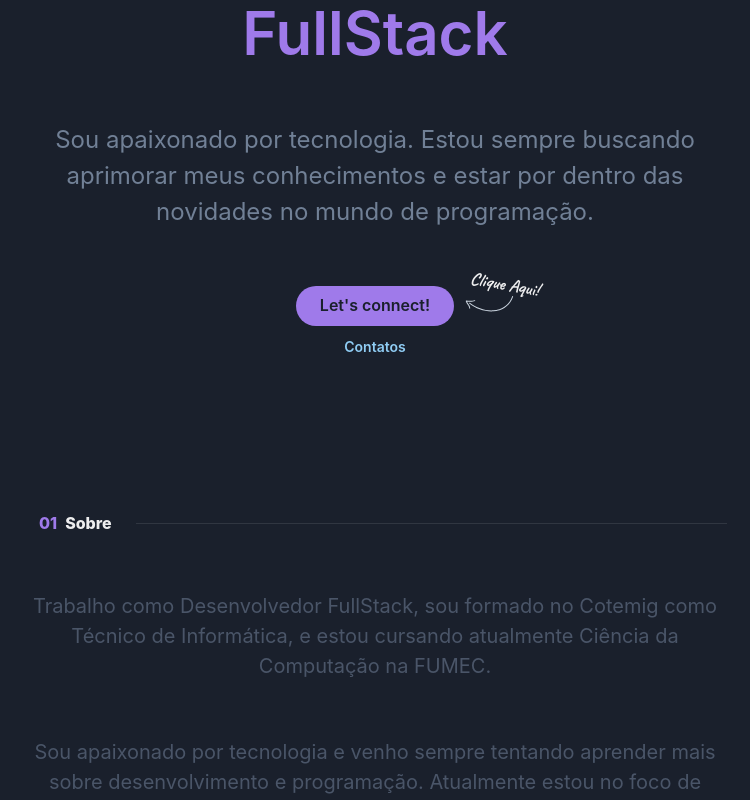
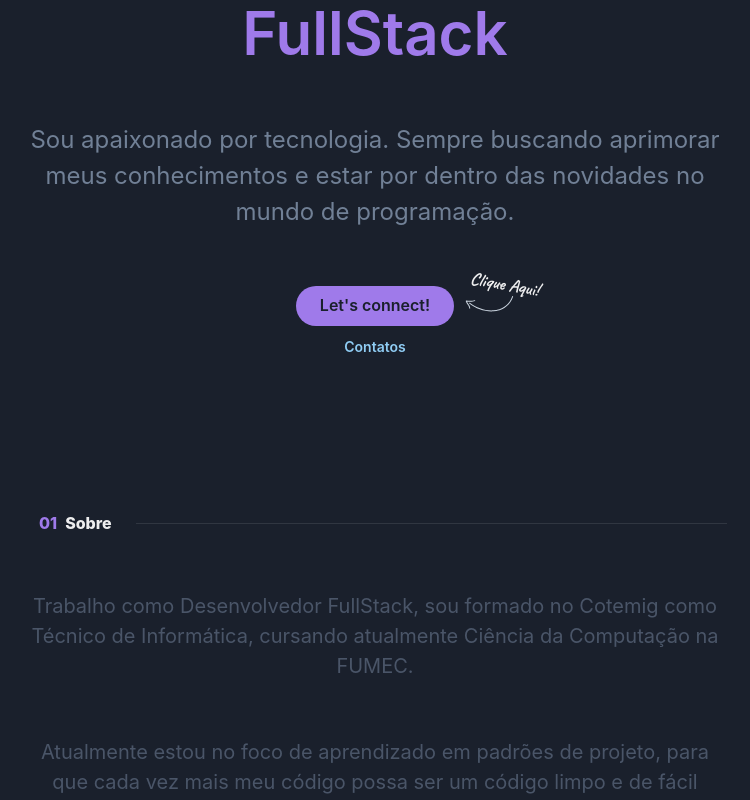
Before and after one commit to joaol23/portifolio, a Next.js app: page / in a window 1280 px wide. Shown: the part 340-1140 px from the top of the page, without its empty margins (265-1015 px from the left). Built offline with nearby package versions, Linux system fonts and the light colour scheme.

Commit message:
arrumando alguns textos

```diff
--- a/src/components/About.tsx
+++ b/src/components/About.tsx
@@ -33,10 +33,9 @@ export default function About({ color }: AboutComponent) {
             <Divider orientation="horizontal" />
           </Stack>
           <Text color={"gray.600"} fontSize={"xl"} px={4}>
-            Trabalho como Desenvolvedor FullStack, sou formado no Cotemig como Técnico de Informática, e estou cursando atualmente Ciência da Computação na FUMEC.
+            Trabalho como Desenvolvedor FullStack, sou formado no Cotemig como Técnico de Informática, cursando atualmente Ciência da Computação na FUMEC.
           </Text>
           <Text color={"gray.600"} fontSize={"xl"} px={4}>
-            Sou apaixonado por tecnologia e venho sempre tentando aprender mais sobre desenvolvimento e programação.
             Atualmente estou no foco de aprendizado em padrões de projeto, para que cada vez mais meu código possa ser um código limpo e de fácil manutenção.
           </Text>
         </Stack>
--- a/src/components/Header.tsx
+++ b/src/components/Header.tsx
@@ -54,7 +54,7 @@ export default function Header({ color }: HeaderProps) {
             color={"gray.500"}
             fontSize={{ base: "lg", sm: "xl", md: "2xl" }}
           >
-            Sou apaixonado por tecnologia. Estou sempre buscando aprimorar meus conhecimentos
+            Sou apaixonado por tecnologia. Sempre buscando aprimorar meus conhecimentos
             e estar por dentro das novidades no mundo de programação.
           </Text>
           <Stack
--- a/src/data/experience/index.ts
+++ b/src/data/experience/index.ts
@@ -58,7 +58,7 @@ export const experiences: experienceProps[] = [
         ]
     },
     {
-        role: "Estagio desenvolvedor",
+        role: "Estágio desenvolvedor",
         tags: ["construsite_brasil"],
         image: "../../../assets/jobs/construsite.png",
         period: {
--- a/src/data/projects/index.ts
+++ b/src/data/projects/index.ts
@@ -85,7 +85,7 @@ export const others: OtherProjectsProps[] = [
     },
     {
         name: "Game-Helicopter",
-        description: "Jogo simples feito no qual você controla um helicoptero",
+        description: "Jogo simples feito no qual você controla um helicóptero",
         tags: ["js"],
         badges: [
             {
```
